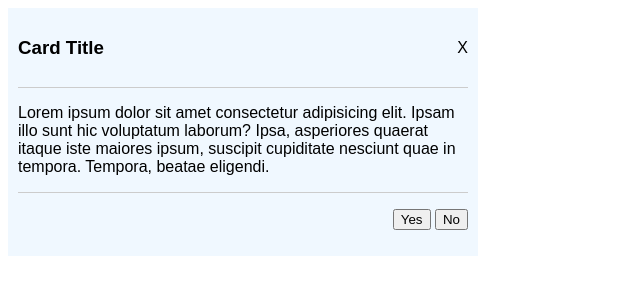
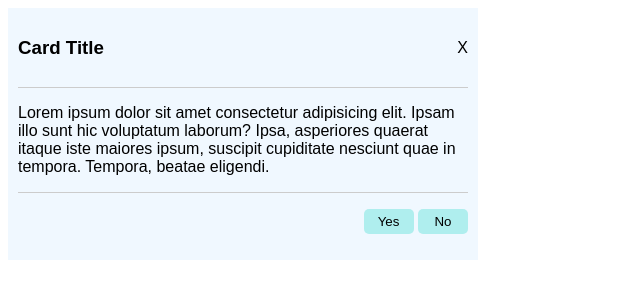
Before and after one commit to poojakelkar/CSS-NeogCamp, a website built with Parcel: page index.html in a window 1280 px wide. Shown: the whole page, without its empty margins (0-640 px from the left). Built offline with nearby package versions, Linux system fonts and the light colour scheme.

Commit message:
added color

```diff
--- a/src/styles.css
+++ b/src/styles.css
@@ -23,3 +23,10 @@ body {
   padding: 1rem 0;
   align-self: flex-end;
 }
+.btn {
+  background-color: paleturquoise;
+  border: none;
+  border-radius: 5px;
+  padding: 5px;
+  width: 50px;
+}
```
